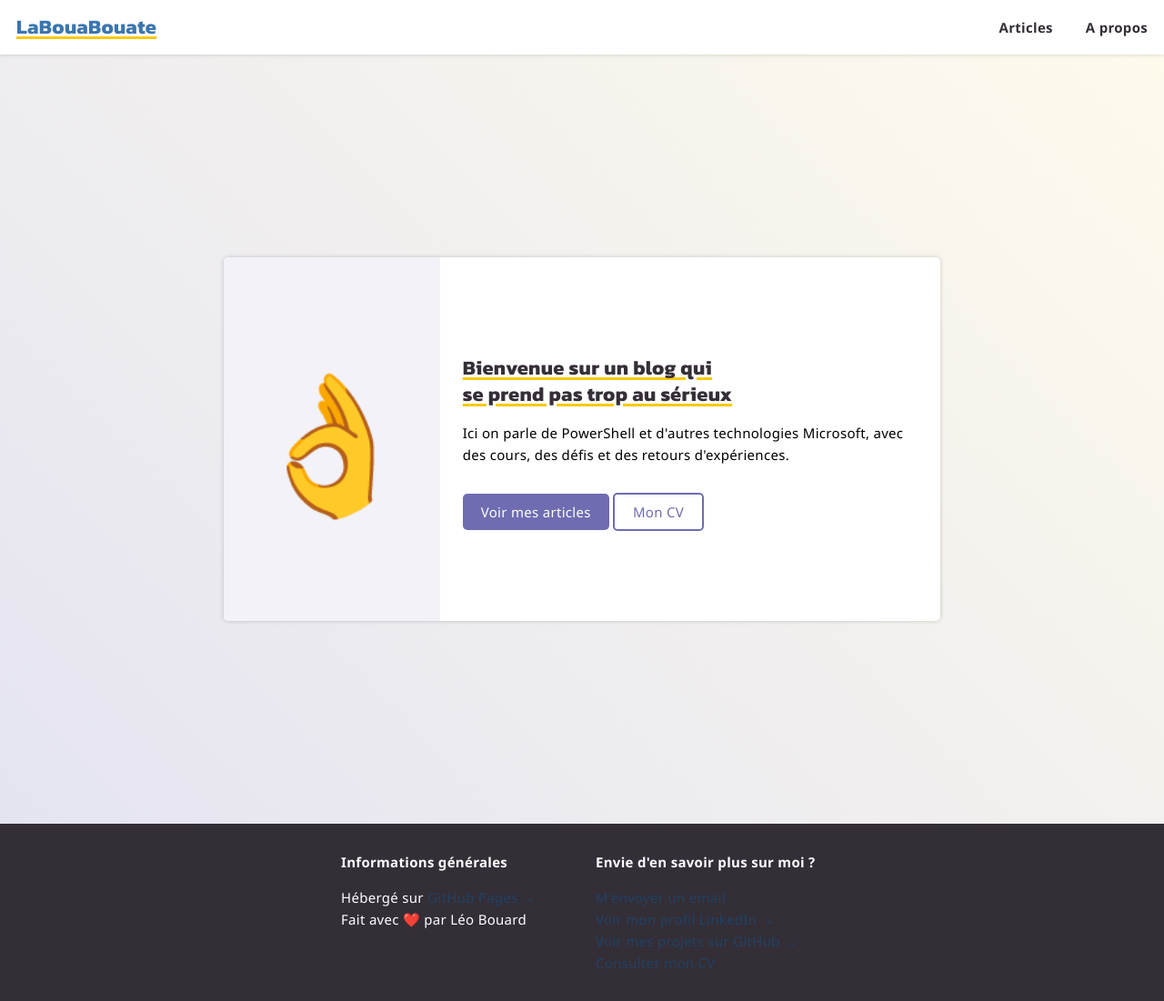
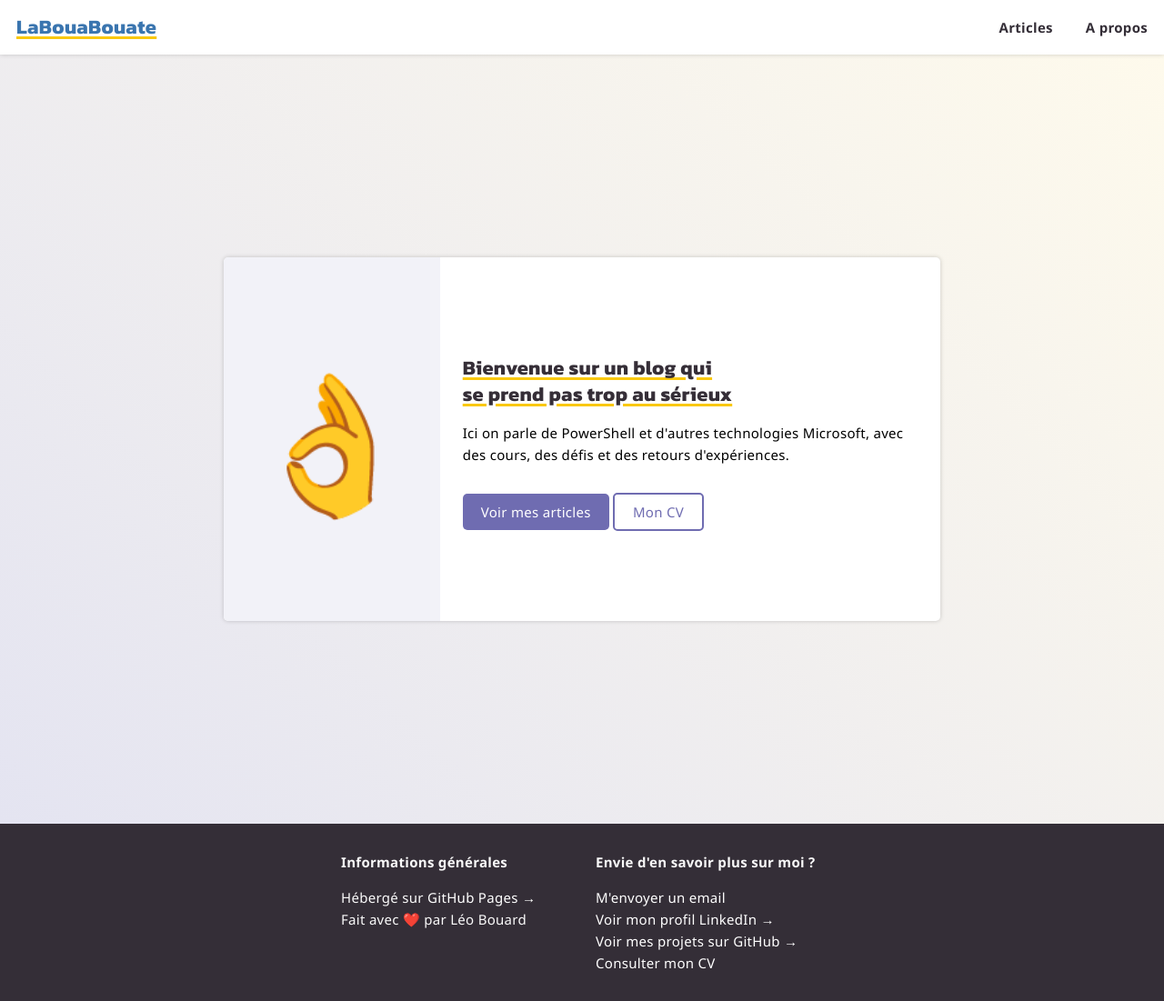
Before and after one commit to leobouard/leobouard.github.io, a Jekyll site: the page built from index.md, in a window 1280 px wide. Shown: the whole page at 91% size. Built offline with Jekyll 4.4.1, drawn with Linux system fonts in a browser that asks for light colours; some web fonts are replaced; our own code applies the rules of GitHub Pages for plain Markdown files.

Commit message:
Update style.scss

```diff
--- a/assets/css/style.scss
+++ b/assets/css/style.scss
@@ -186,19 +186,19 @@ footer {
     background-color: #342E37;
     position: relative;
     z-index: -1;
-    color: #fff;
+    color: #FAFAFA;
 }
 
 footer > div {
     padding: 15px;
 }
 
-footer > div > a {
+footer > div > ul > li > a {
     color: #fff;
     text-decoration: none;
 }
 
-footer > div > a:hover {
+footer > div > ul > li > a:hover {
     text-decoration: underline;
     transition: all 400ms ease-in-out;
 }
```
